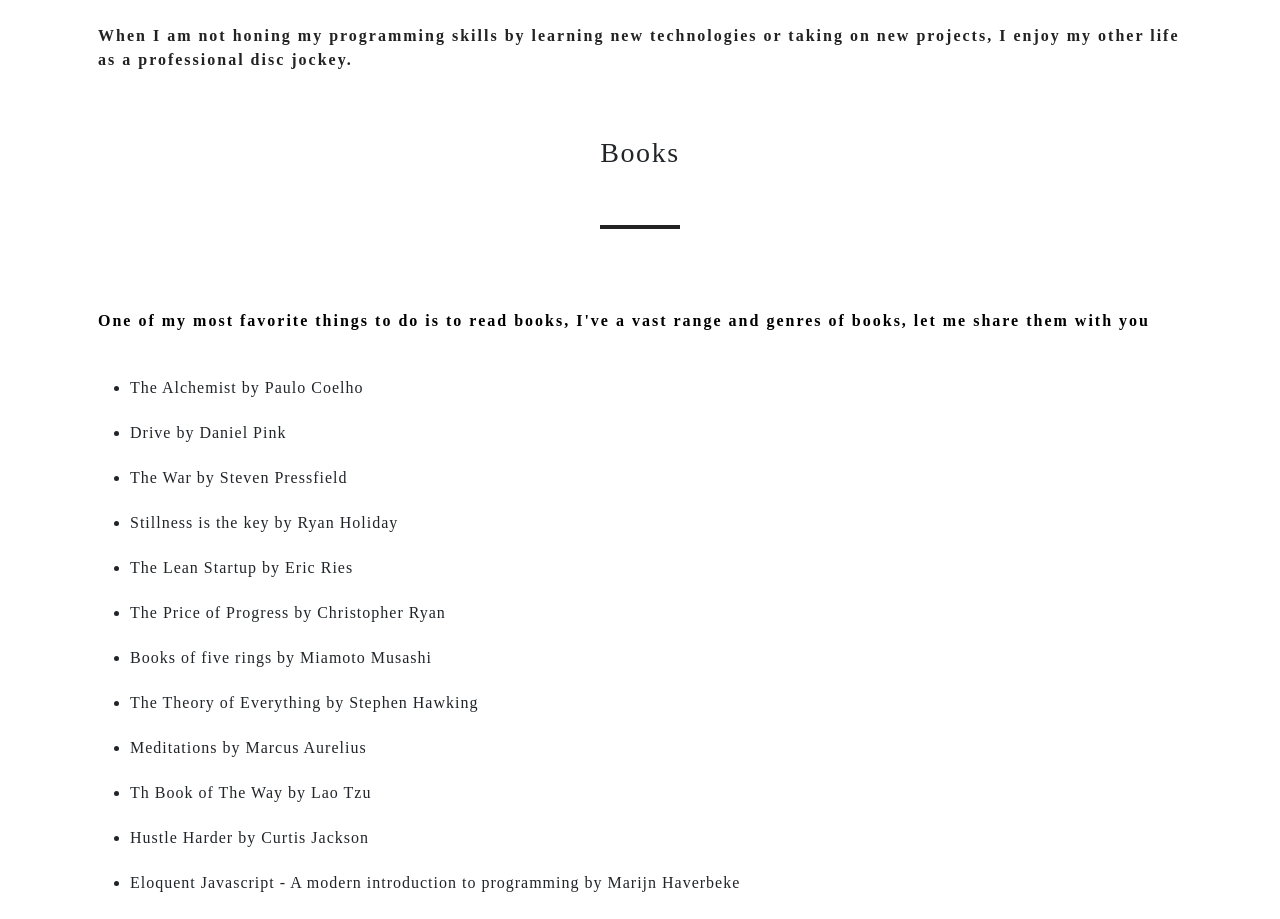
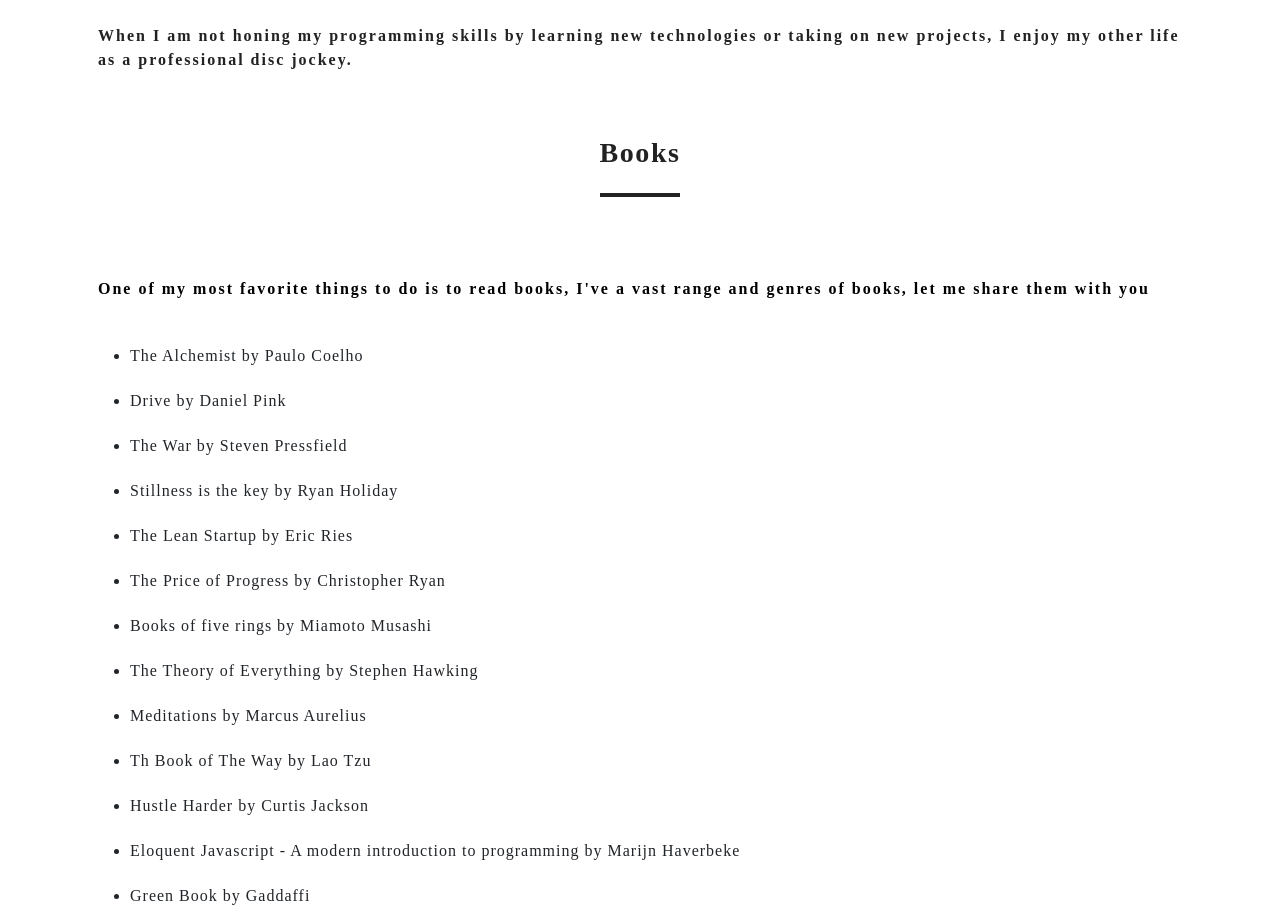
Before and after one commit to OloriAsabi/OloriAsabi.github.io, a React (Create React App) app: page /about in a window 1280 px wide. Shown: the part 1020-1939 px from the top of the page. Built offline with nearby package versions, Linux system fonts and the light colour scheme; a web font is replaced by a local one.

Commit message:
commit on 'main'

```diff
--- a/src/components/About.js
+++ b/src/components/About.js
@@ -31,7 +31,7 @@
                     </p>
             </article>
             <article>
-                <h3 className="text-center pb-5">books</h3>
+                <h3 className="text-center title">books</h3>
                 <div className="underline"></div>
                 <p className="text-black p-3 text">One of my most favorite things to do is to read books, I've a vast range and genres of books, let me share them with you</p>
                 <div className="p-3">
```
